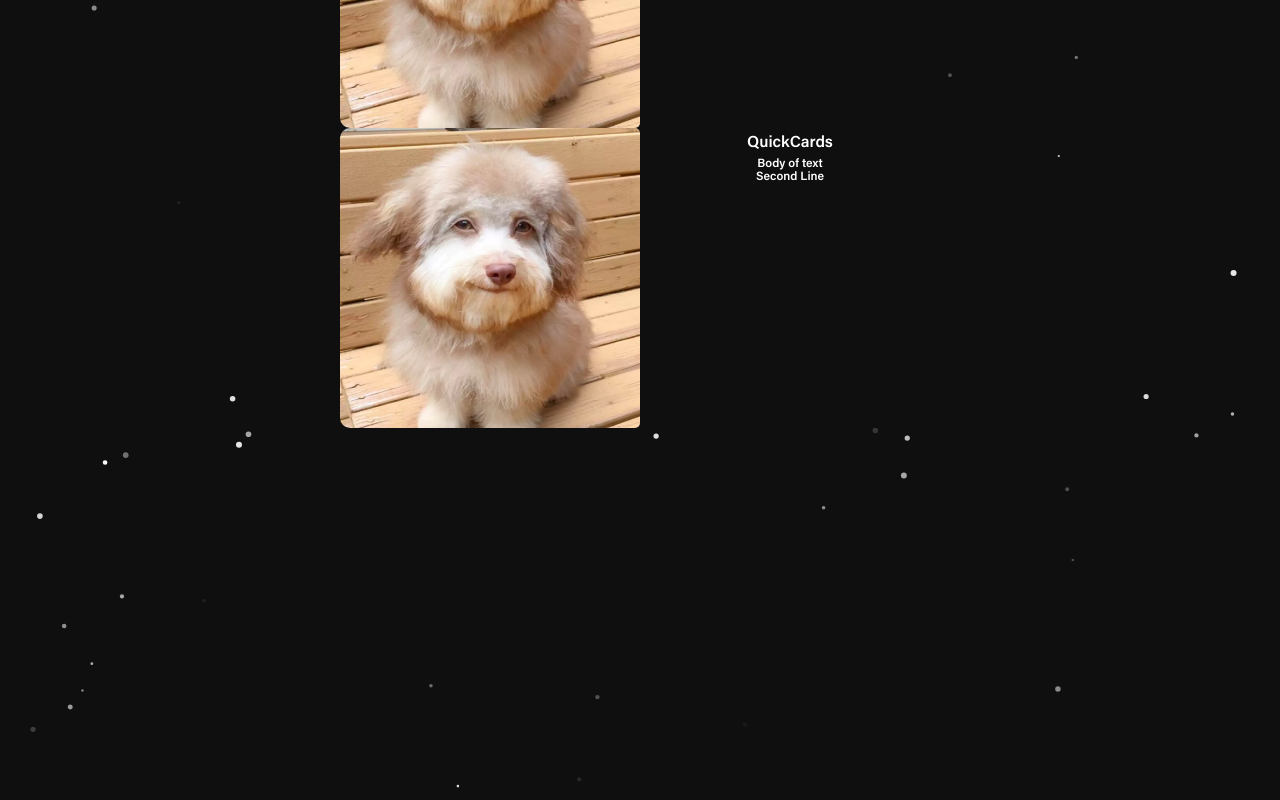
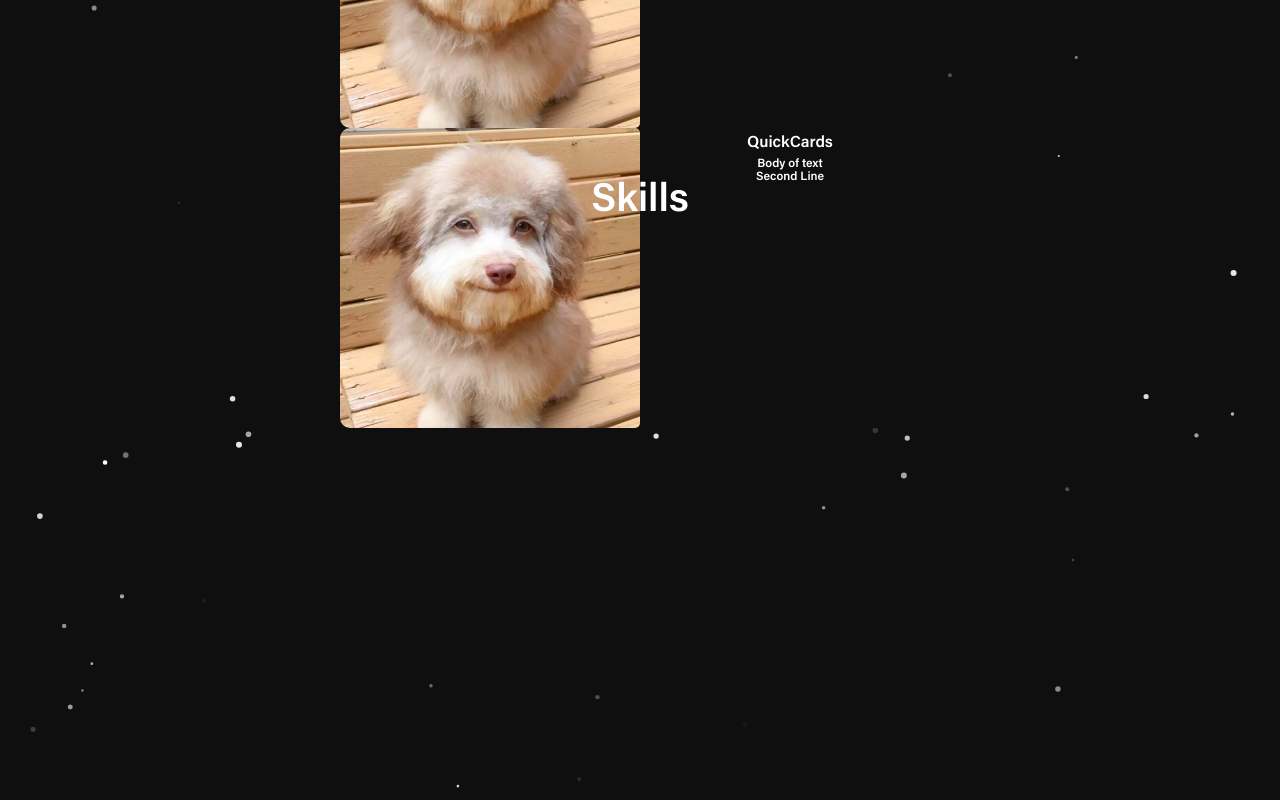
Before and after one commit to babakhadady/personal-website, a React (Create React App) app: page / in a window 1280 px wide. Shown: the part 1140-1940 px from the top of the page. Built offline with nearby package versions, Linux system fonts and the light colour scheme.

Commit message:
fixed fade animations

```diff
--- a/src/components/Header/Header3.js
+++ b/src/components/Header/Header3.js
@@ -7,10 +7,10 @@ const Header3 = ({ children, offset, offsetY }) => {
     const shouldShow = Visible(offset);
 
     return (
-        <h3 ref={ref} className={shouldShow ? 'visible' : 'notvisible'}
+        <h3 ref={ref} data-aos="fade-out" data-dura
             style={{
-                transform: `translateY(-${offsetY * .8}px`,
-                // opacity: (shouldShow ? `${-1 + .1 * offsetY}` : 0)
+                // transform: `translateY(${offsetY * 0.75}px`,
+
             }}>
             {children}
         </h3>
--- a/src/components/Projects/Projects.js
+++ b/src/components/Projects/Projects.js
@@ -12,14 +12,14 @@ const Projects = ({ offset, offsetY }) => {
 
 
     return (
-        <div>
-            <div ref={ref} className={"project-container " + (shouldShow1 ? 'visible' : 'notvisible')}
+        <div >
+            <div ref={ref} className={"project-container "}  data-aos="fade"
                 style={{
-                    transform: `translateY(-${offsetY * .8}px`,
+                    // transform: `translateY(${offsetY * .75}px`,
                     // opacity: (shouldShow1 ? `${-1 + .009 * offsetY}` : 0)
                 }}>
                 <div className="image-container">
-                    <img src={scale} alt=""/>
+                    <img src={scale} alt="" />
                 </div>
                 <div className="text-container">
                     <div className="text-header "> QuickCards </div>
@@ -28,30 +28,30 @@ const Projects = ({ offset, offsetY }) => {
                 </div>
             </div>
 
-            <div ref={ref} className={"project-container "} id={(shouldShow2 ? 'visible' : 'notvisible')}
+            <div ref={ref} className={"project-container "} data-aos="fade"
                 style={{
-                    transform: `translateY(-${offsetY * .7}px`,
+                    // transform: `translateY(${offsetY * .65}px`,
                     // opacity: (shouldShow2 ? `${-1 + .007 * offsetY}` : 0)
                 }}>
 
                 <div className={"image-container "}
-                    >
-                    <img src={scale} alt=""/>
+                >
+                    <img src={scale} alt="" />
                 </div>
-                <div className={"text-container " }>
+                <div className={"text-container "}>
                     <div className={"text-header "}> QuickCards </div>
                     <div className={"text-body "}> Body of text</div>
                     <div className={"text-body "}>Second Line</div>
                 </div>
             </div>
 
-            <div ref={ref} className={"project-container " + (shouldShow3 ? 'visible' : 'notvisible')}
+            <div ref={ref} className={"project-container " } data-aos="fade"
                 style={{
-                    transform: `translateY(-${offsetY * .6}px`,
+                    // transform: `translateY(${offsetY * .55}px`,
                     // opacity: (shouldShow3 ? `${-1 + .005 * offsetY}` : 0)
                 }}>
                 <div className="image-container">
-                    <img src={scale} alt=""/>
+                    <img src={scale} alt="" />
                 </div>
                 <div className="text-container">
                     <div className="text-header "> QuickCards </div>
```
